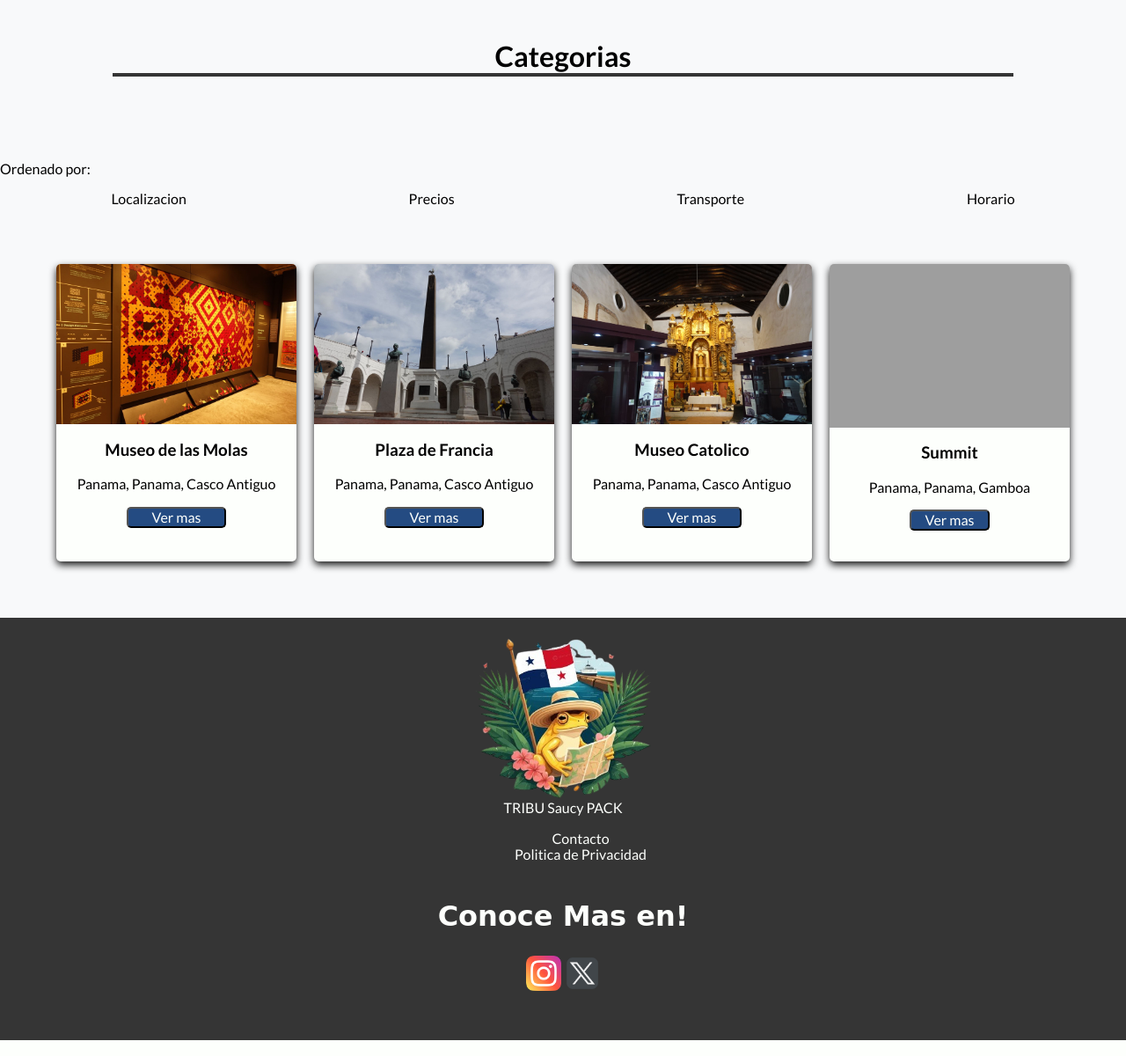
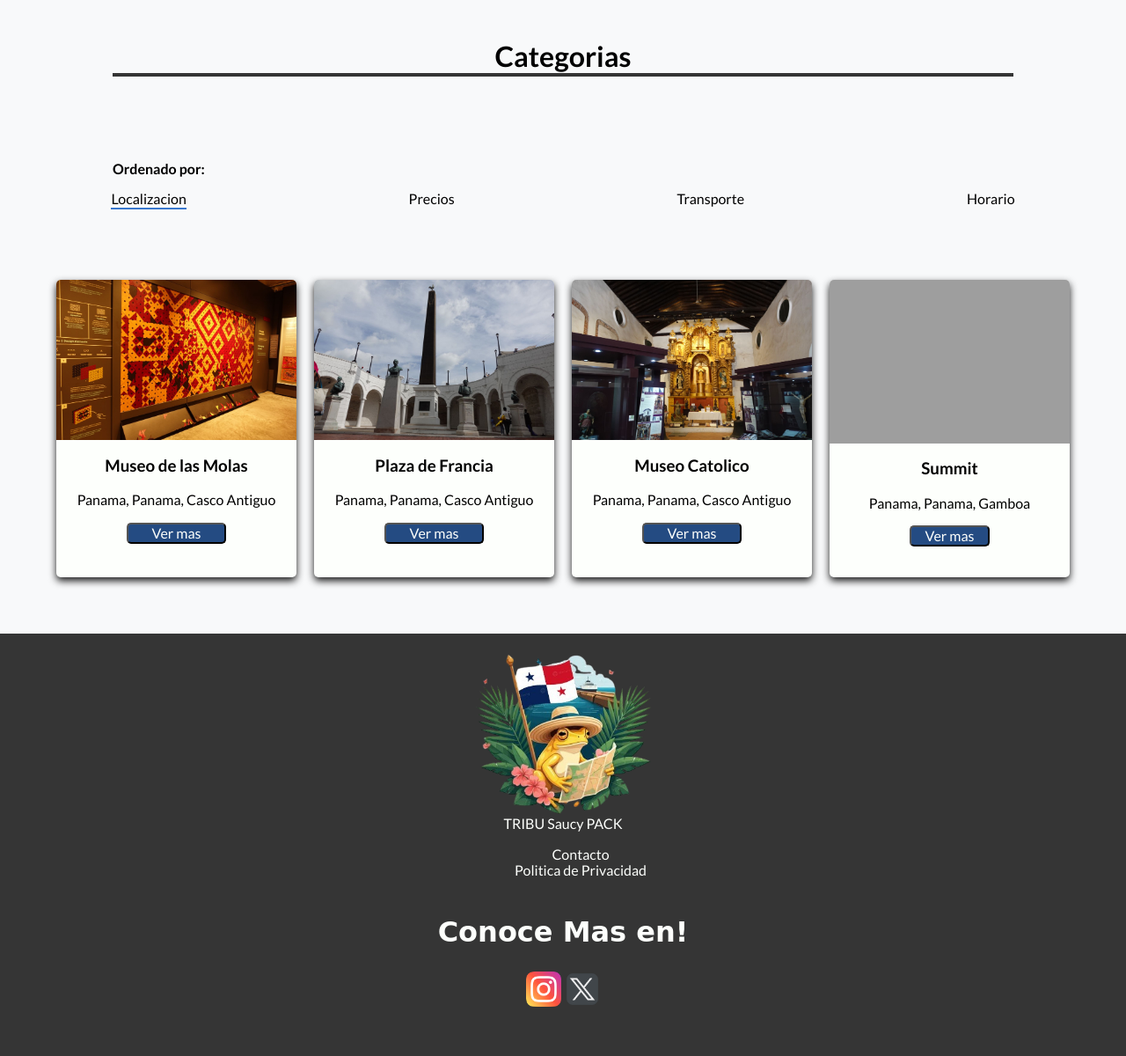
Before and after one commit to Rodrigu157/Panaviews, a PHP site: page /sitios.html in a window 1280 px wide. Shown: the part 145-1345 px from the top of the page at 88% size. Run offline with PHP 8.4, Linux system fonts and the light colour scheme; some web fonts are replaced; grey boxes are pictures that could not be loaded.

Commit message:
new: mostrar cual orden esta activo

```diff
--- a/css/sitios.css
+++ b/css/sitios.css
@@ -40,7 +40,7 @@ header{
     flex-direction: column;
     padding: 10px;
     color: #fdfffc;
-    background-color: #3877ce;
+    background-color: #244b82;
     box-shadow: 0px 4px 8px rgba(0, 0, 0, 0.8);
     border-radius: 30px;
     margin: 0 1em;
@@ -55,7 +55,18 @@ header{
 
 .otros-container{
     margin: 4em 0;
+    display: flex;
+    flex-direction: column;
 
+}
+.otros-container span{
+    width: 80%;
+    margin: 0 auto;
+    font-weight: bold;
+}
+
+.activado{
+    border-bottom: 2px solid #3877ce;
 }
 .otros-container ul{
     list-style: none;
--- a/sitios.html
+++ b/sitios.html
@@ -39,7 +39,7 @@
         <div class="otros-container">
             <span>Ordenado por: </span>
             <ul>
-                <li>Localizacion</li>
+                <li class="activado">Localizacion</li>
                 <li>Precios</li>
                 <li>Transporte</li>
                 <li>Horario</li>
```
